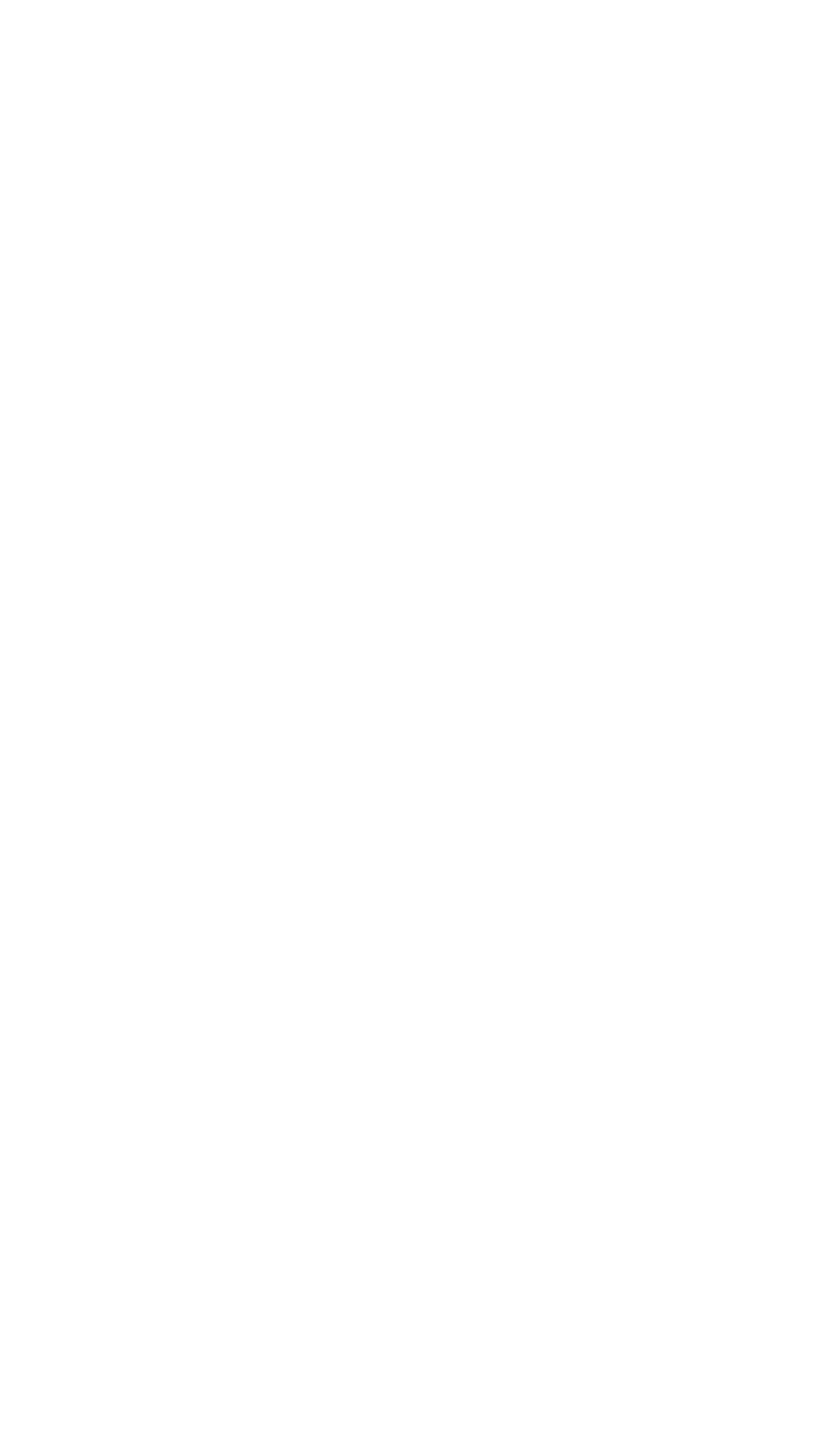
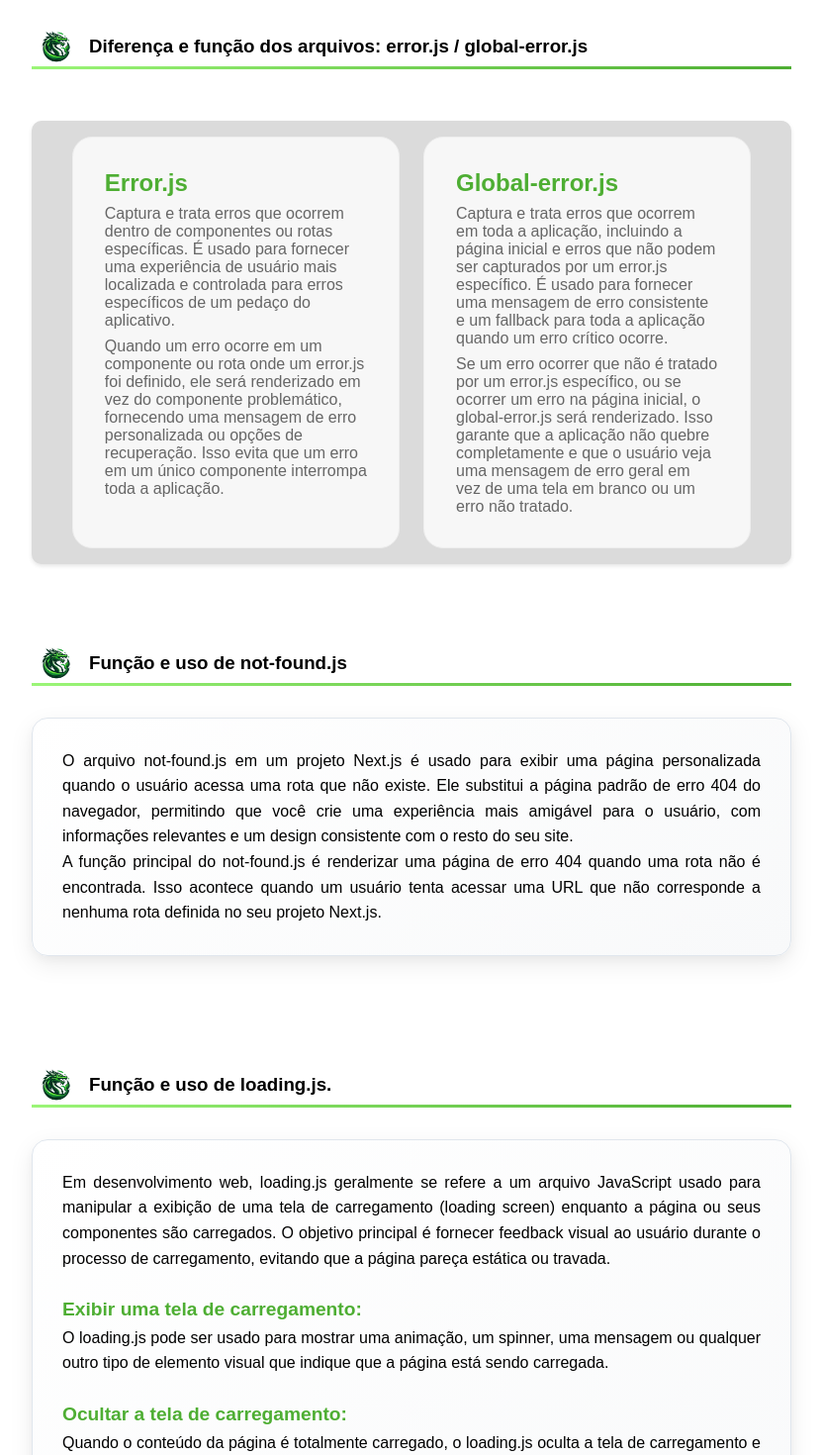
Before and after one commit to imlaurinhaaa/Mini_Wiki_Tech, a Next.js app: page /arquivos-especiais in a window 1280 px wide. Shown: the part 820-2290 px from the top of the page at 99% size, without its empty margins (224-1055 px from the left). Before the commit the page ends 800 px from the top, so only its background shows below. Built offline with nearby package versions, Linux system fonts and the light colour scheme.

Commit message:
feat: adicionando as informações da pesquisa a página de arquivos e ajustando o componente de Card para a página

```diff
--- a/src/app/arquivos-especiais/page.jsx
+++ b/src/app/arquivos-especiais/page.jsx
@@ -1,7 +1,7 @@
 import styles from "./page.module.css";
 import Header from "@/components/Header/Header";
 import Image from "next/image";
-
+import CardsArquivos from "@/components/Cards/CardsArquivos";
 
 export default function ArquivosEspeciais() {
     return (
@@ -13,9 +13,72 @@ export default function ArquivosEspeciais() {
 
             <div className={styles.titleContent}>
                 <Image src="/images/dragao-feirge.png" alt="icone" width={50} height={50} />
+                <h3 className={styles.title}>O que são arquivos especiais?</h3>
+            </div>
+            <div className={styles.line}></div>
+            <div className={styles.content}>
+                <p className={styles.textContent}>No desenvolvimento com o App Router do Next.js, alguns arquivos especiais têm funções próprias que organizam a estrutura do projeto e melhoram a experiência do usuário. Cada um deles atua em situações específicas, como tratamento de erros, estados de carregamento, páginas não encontradas e definição de layouts globais ou por rota. Entender a diferença entre arquivos como error.js, global-error.js, not-found.js, loading.js, layout.js e page.js é essencial para estruturar bem um projeto e aproveitar ao máximo os recursos de renderização e navegação do framework.</p>
+            </div>
+            <div className={styles.titleContent}>
+                <Image src="/images/dragao-feirge.png" alt="icone" width={50} height={50} />
                 <h3 className={styles.title}>Diferença e função dos arquivos: error.js / global-error.js</h3>
             </div>
             <div className={styles.line}></div>
+            <div className={styles.contentInformation}>
+                <CardsArquivos
+                title="Error.js"
+                description="Captura e trata erros que ocorrem dentro de componentes ou rotas específicas. É usado para fornecer uma experiência de usuário mais localizada e controlada para erros específicos de um pedaço do aplicativo."
+                additionalInfo="Quando um erro ocorre em um componente ou rota onde um error.js foi definido, ele será renderizado em vez do componente problemático, fornecendo uma mensagem de erro personalizada ou opções de recuperação. Isso evita que um erro em um único componente interrompa toda a aplicação."/>
+                <CardsArquivos
+                title="Global-error.js"
+                description="Captura e trata erros que ocorrem em toda a aplicação, incluindo a página inicial e erros que não podem ser capturados por um error.js  específico. É usado para fornecer uma mensagem de erro consistente e um fallback para toda a aplicação quando um erro crítico ocorre."
+                additionalInfo="Se um erro ocorrer que não é tratado por um error.js específico, ou se ocorrer um erro na página inicial, o global-error.js será renderizado. Isso garante que a aplicação não quebre completamente e que o usuário veja uma mensagem de erro geral em vez de uma tela em branco ou um erro não tratado."/>
+            </div>
+            <div className={styles.titleContent}>
+                <Image src="/images/dragao-feirge.png" alt="icone" width={50} height={50} />
+                <h3 className={styles.title}>Função e uso de not-found.js</h3>
+            </div>
+            <div className={styles.line}></div>
+            <div className={styles.content}>
+                <p className={styles.textContent}>O arquivo not-found.js em um projeto Next.js é usado para exibir uma página personalizada quando o usuário acessa uma rota que não existe. Ele substitui a página padrão de erro 404 do navegador, permitindo que você crie uma experiência mais amigável para o usuário, com informações relevantes e um design consistente com o resto do seu site.</p>
+                <p className={styles.textContent}>A função principal do not-found.js é renderizar uma página de erro 404 quando uma rota não é encontrada. Isso acontece quando um usuário tenta acessar uma URL que não corresponde a nenhuma rota definida no seu projeto Next.js.</p>
+            </div>
+            <div className={styles.titleContent}>
+                <Image src="/images/dragao-feirge.png" alt="icone" width={50} height={50} />
+                <h3 className={styles.title}>Função e uso de loading.js.</h3>
+            </div>
+            <div className={styles.line}></div>
+            <div className={styles.content}>
+                <p className={styles.textContent}>Em desenvolvimento web, loading.js geralmente se refere a um arquivo JavaScript usado para manipular a exibição de uma tela de carregamento (loading screen) enquanto a página ou seus componentes são carregados. O objetivo principal é fornecer feedback visual ao usuário durante o processo de carregamento, evitando que a página pareça estática ou travada.</p>
+                <h3 className={styles.subTitle}>Exibir uma tela de carregamento:</h3>
+                <p className={styles.textContent}>O loading.js pode ser usado para mostrar uma animação, um spinner, uma mensagem ou qualquer outro tipo de elemento visual que indique que a página está sendo carregada. </p>
+                <h3 className={styles.subTitle}>Ocultar a tela de carregamento:</h3>
+                <p className={styles.textContent}>Quando o conteúdo da página é totalmente carregado, o loading.js oculta a tela de carregamento e exibe o conteúdo principal.</p>
+                <h3 className={styles.subTitle}>Gerenciar o carregamento assíncrono:</h3>
+                <p className={styles.textContent}>Pode ser usado para gerenciar o carregamento de scripts e outros recursos de forma assíncrona, garantindo que o conteúdo essencial seja carregado primeiro e que a tela de carregamento seja exibida enquanto outros elementos são carregados em segundo plano.</p>
+            </div>
+            <div className={styles.titleContent}>
+                <Image src="/images/dragao-feirge.png" alt="icone" width={50} height={50} />
+                <h3 className={styles.title}>Aplicação global e por rota do layout.js.</h3>
+            </div>
+            <div className={styles.line}></div>
+            <div className={styles.content}>
+                <p className={styles.textContent}>Em Next.js, o arquivo layout.js pode ser usado para definir layouts tanto globalmente quanto por rota. O layout global é aplicado a toda a aplicação e é definido na pasta app. Layouts por rota são definidos dentro de pastas específicas de rota, permitindo layouts diferentes para diferentes seções do site.</p>
+                <h3 className={styles.subTitle}>Layout Global:</h3>
+                <p className={styles.textContent}>Para criar um layout global, coloque o arquivo layout.js (ou .jsx, .tsx) na pasta app. Este layout será compartilhado por todas as rotas da aplicação, exceto aquelas que possuem seus próprios layouts definidos. É comum usar o layout global para definir elementos como a estrutura básica da página (cabeçalho, rodapé, barras laterais), estilos globais e a estrutura de navegação principal, de acordo com guias do Codante.</p>
+                <h3 className={styles.subTitle}>Layout por Rota:</h3>
+                <p className={styles.textContent}>Para aplicar um layout a rotas específicas, crie uma pasta para cada rota (ou conjunto de rotas) e dentro dela coloque o arquivo layout.js. O layout definido dentro de uma pasta de rota se aplica somente àquela rota e suas subpastas (rotas aninhadas). Isso permite que você personalize a estrutura e o conteúdo de diferentes partes da sua aplicação de forma independente. Por exemplo, você pode ter um layout diferente para a página de painel de controle, com elementos de navegação específicos, do que para a página inicial.</p>
+            </div>
+            <div className={styles.titleContent}>
+                <Image src="/images/dragao-feirge.png" alt="icone" width={50} height={50} />
+                <h3 className={styles.title}>Função do page.js em cada rota.</h3>
+            </div>
+            <div className={styles.line}></div>
+            <div className={styles.content}>
+                <p className={styles.textContent}>No Next.js, o arquivo page.js tem a função central de renderizar a interface de cada página associada a uma rota específica. Ele é considerado um arquivo especial dentro de cada diretório de rota, pois é justamente o que torna aquela rota acessível publicamente.</p>
+                <p className={styles.textContent}>Isso acontece porque o roteamento no Next.js é baseado em arquivos e pastas: cada diretório representa um segmento da rota, e a estrutura da URL reflete diretamente a organização do projeto. Assim, para criar uma nova página acessível, basta adicionar um arquivo page.js (ou page.jsx, page.ts, page.tsx) dentro do diretório correspondente à rota desejada.</p>
+                <p className={styles.textContent}>Em resumo, o page.js exporta um componente React que será exibido sempre que a rota for acessada, servindo como o ponto principal de renderização da interface daquela página no aplicativo.</p>
+            </div>
         </div>
     )
 }
--- a/src/app/arquivos-especiais/page.module.css
+++ b/src/app/arquivos-especiais/page.module.css
@@ -50,24 +50,37 @@
 }
 
 .content {
-    background-color: blue;
     display: flex;
-    gap: 17vh;
+    flex-direction: column;
+    background: linear-gradient(145deg, #ffffff, #f8f9fa);
+    border: 1px solid #e0e6ed;
+    box-shadow: 0 8px 25px rgba(0, 0, 0, 0.08), 0 4px 10px rgba(0, 0, 0, 0.03);
+    padding: 30px;
+    border-radius: 16px;
     width: 60%;
+    font-size: 1.0rem;
+    margin: 0 auto 30px auto;
+    line-height: 1.6;
+    text-align: justify;
+    position: relative;
+    transition: all 0.3s ease;
 }
 
-.error {
-    background-color: rgb(208, 73, 73);
-    margin-left: 2vh;
-    border-radius: 2vh;
-    height: 45vh;
-    width: 50vh;
+.contentInformation{
     display: flex;
-    flex-direction: column;
+    flex-wrap: wrap;
     justify-content: center;
-    margin-top: 10vh;
+    margin-top: 20px;
+    width: 60%;
+    border-radius: 10px;
+    padding: 1rem;
+    gap: 1.5rem;
+    background-color: #dbdbdb;
+    box-shadow: 0 2px 4px rgba(0, 0, 0, 0.1);
 }
 
-.errorTitle{
-    font-weight: bold;
+.subTitle {
+    margin: 1.5rem 0 0 0;
+    font-size: 1.2rem;
+    color: #4eae33;
 }
--- a/src/components/Cards/CardsArquivos.jsx
+++ b/src/components/Cards/CardsArquivos.jsx
@@ -1,13 +1,14 @@
 import React from "react";
-import styles from '../../styles/titleContent.module.css';
+import styles from '../../styles/CardsArquivos.module.css';
 
-const CardsArquivos = ({ title, description }) => {
+const CardsArquivos = ({ title, description, additionalInfo }) => {
     return (
         <div className={styles.card}>
             <h3 className={styles.title}>{title}</h3>
             <p className={styles.description}>{description}</p>
+            <p className={styles.additionalInfo}>{additionalInfo}</p>
         </div>
-    );
-};
+    )
+}
 
 export default CardsArquivos;
--- a/src/styles/CardsArquivos.module.css
+++ b/src/styles/CardsArquivos.module.css
@@ -0,0 +1,29 @@
+.card {
+    background: #f7f7f7;
+    border: 1px solid #eee;
+    border-radius: 20px;
+    padding: 2rem;
+    width: 45%;
+}
+
+.card:hover {
+    box-shadow: 0 4px 8px rgba(0, 0, 0, 0.2);
+}
+
+.title {
+    font-size: 1.5rem;
+    font-weight: bold;
+    color: #4eae33;
+}
+
+.description {
+    font-size: 1rem;
+    color: #666;
+    margin-top: 0.5rem;
+}
+
+.additionalInfo {
+    font-size: 1rem;
+    color: #666;
+    margin-top: 0.5rem;
+}
```
Also changed, not shown: public/images/dragao-feirge.png (added), 1 other file (tests, documents, lock files or other folders).
